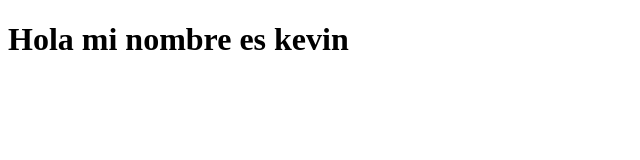
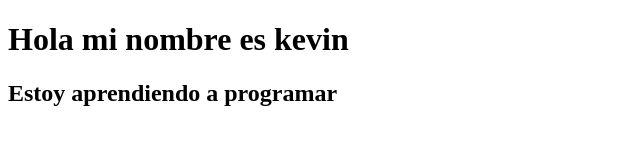
Before and after one commit to kevinyule/Prueba, a plain HTML site: page index.html in a window 1280 px wide. Shown: the whole page, without its empty margins (0-640 px from the left). Drawn offline with Linux system fonts and the light colour scheme.

Commit message:
CREO UN SEGUNDO MENSAJE

```diff
--- a/index.html
+++ b/index.html
@@ -8,6 +8,7 @@
 <body>
 
     <h1>Hola mi nombre es kevin </h1>
+    <h2>Estoy aprendiendo a programar</h2>
 
 </body>
 </html>
```
